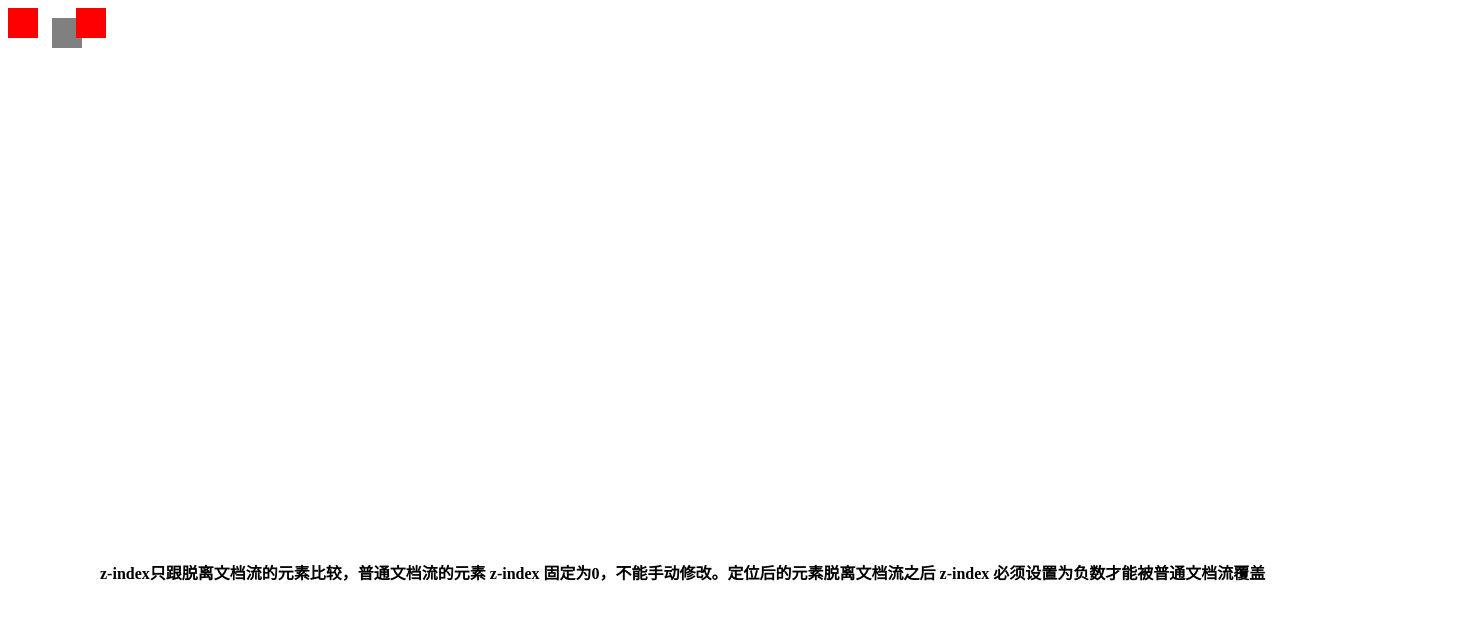
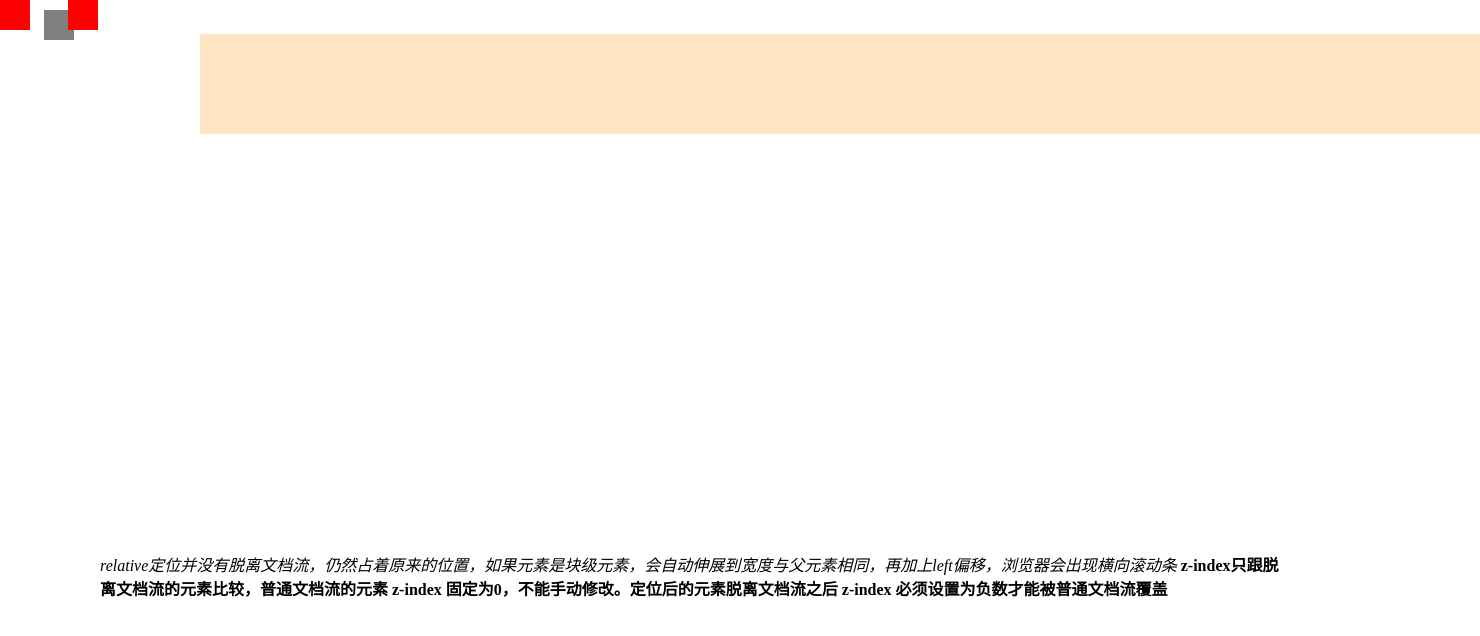
Before and after one commit to hushiking/FE_summary, a plain HTML site: page CSS/z-index.html in a window 1280 px wide. Shown: the whole page, 1480 px wide, since content can reach past the window. Drawn offline with Linux system fonts and the light colour scheme.

Commit message:
fix: z-index添加相对定位；补充了wepy的一些坑

```diff
--- a/CSS/z-index.html
+++ b/CSS/z-index.html
@@ -7,6 +7,11 @@
     <meta http-equiv="X-UA-Compatible" content="ie=edge">
     <title>z-index</title>
     <style>
+        * {
+            margin: 0;
+            padding: 0;
+        }
+
         span {
             display: inline-block;
             background-color: red;
@@ -26,6 +31,13 @@
             z-index: -5;
         }
 
+        div {
+            position: relative;
+            left: 200px;
+            height: 100px;
+            background-color: bisque;
+        }
+
         .mark {
             position: fixed;
             bottom: 200px;
@@ -38,7 +50,9 @@
     <span></span>
     <span id="box_relative"></span>
     <span></span>
+    <div></div>
     <p class="mark">
+        <em>relative定位并没有脱离文档流，仍然占着原来的位置，如果元素是块级元素，会自动伸展到宽度与父元素相同，再加上left偏移，浏览器会出现横向滚动条</em>
         <strong>z-index只跟脱离文档流的元素比较，普通文档流的元素 z-index 固定为0，不能手动修改。定位后的元素脱离文档流之后 z-index 必须设置为负数才能被普通文档流覆盖</strong>
     </p>
 </body>
```
Also changed, not shown: wepy 总结.md (+8 -1 lines).
